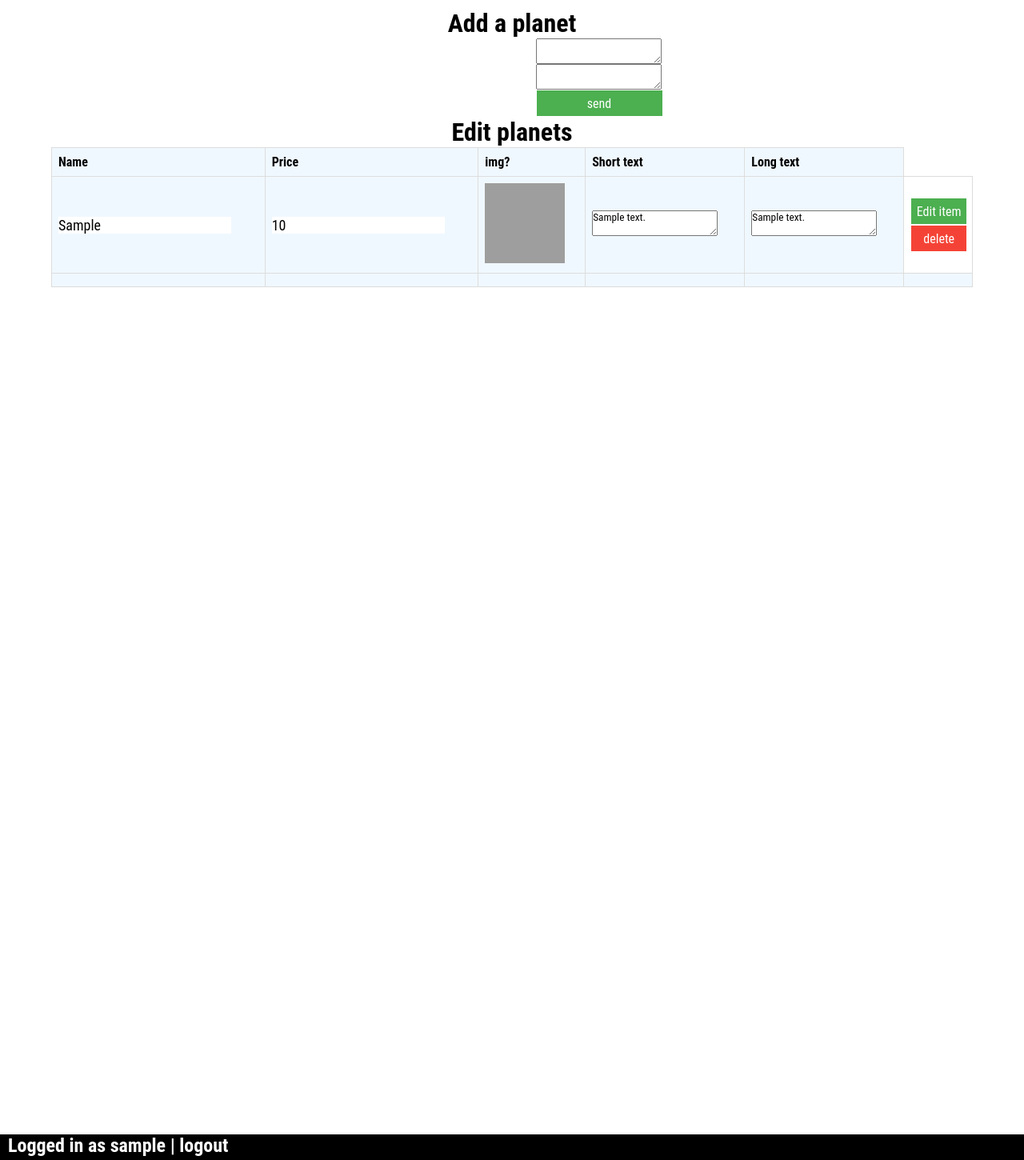
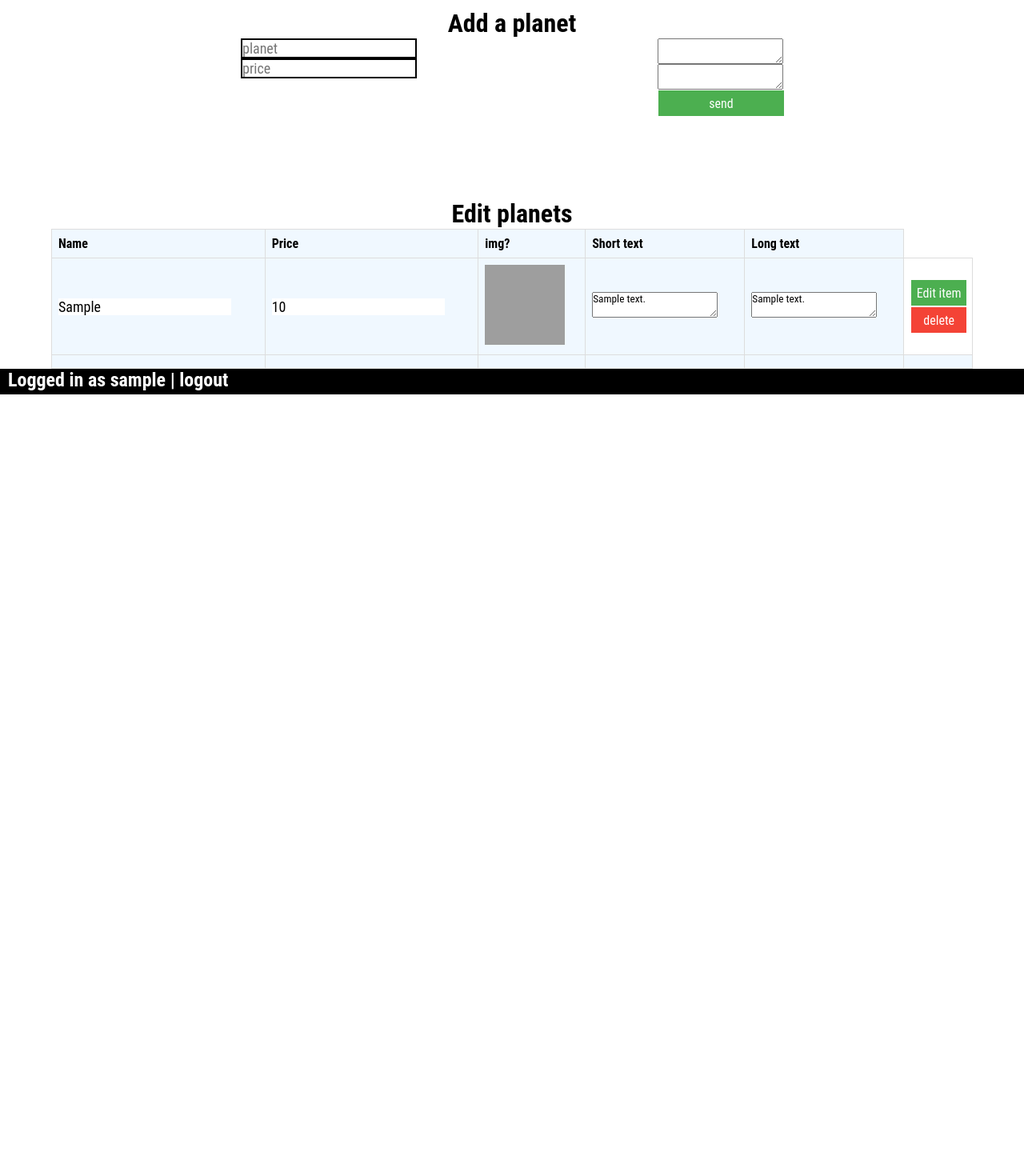
Before and after one commit to CeMagnum/UNST, a PHP site: page /admin/admintest/planets.php in a window 1280 px wide. Shown: the part 64-1514 px from the top of the page at 80% size. After the commit the page ends 557 px from the top, so only its background shows below. Run offline with PHP 8.4, Linux system fonts and the light colour scheme; the visitor is signed in with stand-in values (Sample User, id 1); tables that the repository leaves empty or names only in its code hold one stand-in row (values such as "Sample post"); grey boxes are pictures that could not be loaded.

Commit message:
update 17-6-2022

```diff
--- a/admin/admintest/admin.css
+++ b/admin/admintest/admin.css
@@ -5,7 +5,7 @@
   /* color: white;
     overflow-y: none;
     scrollbar-width: none; */
-    font-family: 'Roboto Condensed', sans-serif;
+  font-family: "Roboto Condensed", sans-serif;
   scroll-behavior: smooth;
   text-decoration: none;
 }
@@ -14,7 +14,10 @@ body {
   max-width: 100vw;
 }
 
-a:link,a:visited {color: white;}
+a:link,
+a:visited {
+  color: white;
+}
 
 nav {
   display: flex;
@@ -24,7 +27,6 @@ nav {
   background-color: darkgray;
   margin-bottom: 10px;
   height: 4rem;
-
 }
 
 nav h1 {
@@ -49,8 +51,8 @@ nav h1:hover {
 main {
   display: flex;
   flex-direction: column;
-    align-items:center;
-    height: 88rem;
+  align-items: center;
+  height: auto;
 }
 
 table {
@@ -62,7 +64,8 @@ tr {
   background-color: aliceblue;
 }
 
-td, th {
+td,
+th {
   border: 1px solid #dddddd;
   text-align: left;
   padding: 8px;
@@ -89,17 +92,18 @@ img {
   width: 100px;
 }
 
-input[type="text"], input[type="date"]{
+input[type="text"],
+input[type="date"] {
   border: none;
   font-size: large;
   /* background-color: #4CAF50; */
 }
 
-input[type="textarea"]{
+input[type="textarea"] {
   color: black;
 }
 
-input[type="submit"]{
+input[type="submit"] {
   border: none;
   font-size: medium;
   width: 100%;
@@ -109,20 +113,31 @@ input[type="submit"]{
   transition: height, 0.2s;
 }
 
-input[type="submit"]:hover{
+input[type="submit"]:hover {
   height: 3rem;
   transition: height, 0.2s;
 }
 
+.good {
+  background-color: #4caf50;
+}
+.bad {
+  background-color: #f44336;
+}
 
-.good{background-color: #4CAF50;}
-.bad{background-color: #f44336;}
+.row_planet {
+  height: 200px;
+  display: flex;
+  flex-direction: row;
+  width: 100%;
+  justify-content: space-evenly;
+}
 
-.row{
-    display: flex;
-    flex-direction: row;}
-
-.column{
+.column {
   display: flex;
   flex-direction: column;
 }
+
+.column input[type="text"] {
+  border: solid 2px black;
+}
--- a/admin/admintest/planets.php
+++ b/admin/admintest/planets.php
@@ -2,11 +2,10 @@
 <main>
     <h1>Add a planet</h1>
 
-    <div class="row">
+    <div class="row_planet">
         <div class="column">
-            <input type="text" name="name">
-            <input type="text" name="price">
-            <input type="text" name="img">
+            <input placeholder="planet" type="text" name="name">
+            <input placeholder="price" type="text" name="price">
         </div>
         <div class="column">
             <textarea name="shortdescription"></textarea>
```
Lines whose indentation alone changed are shown as unchanged.
